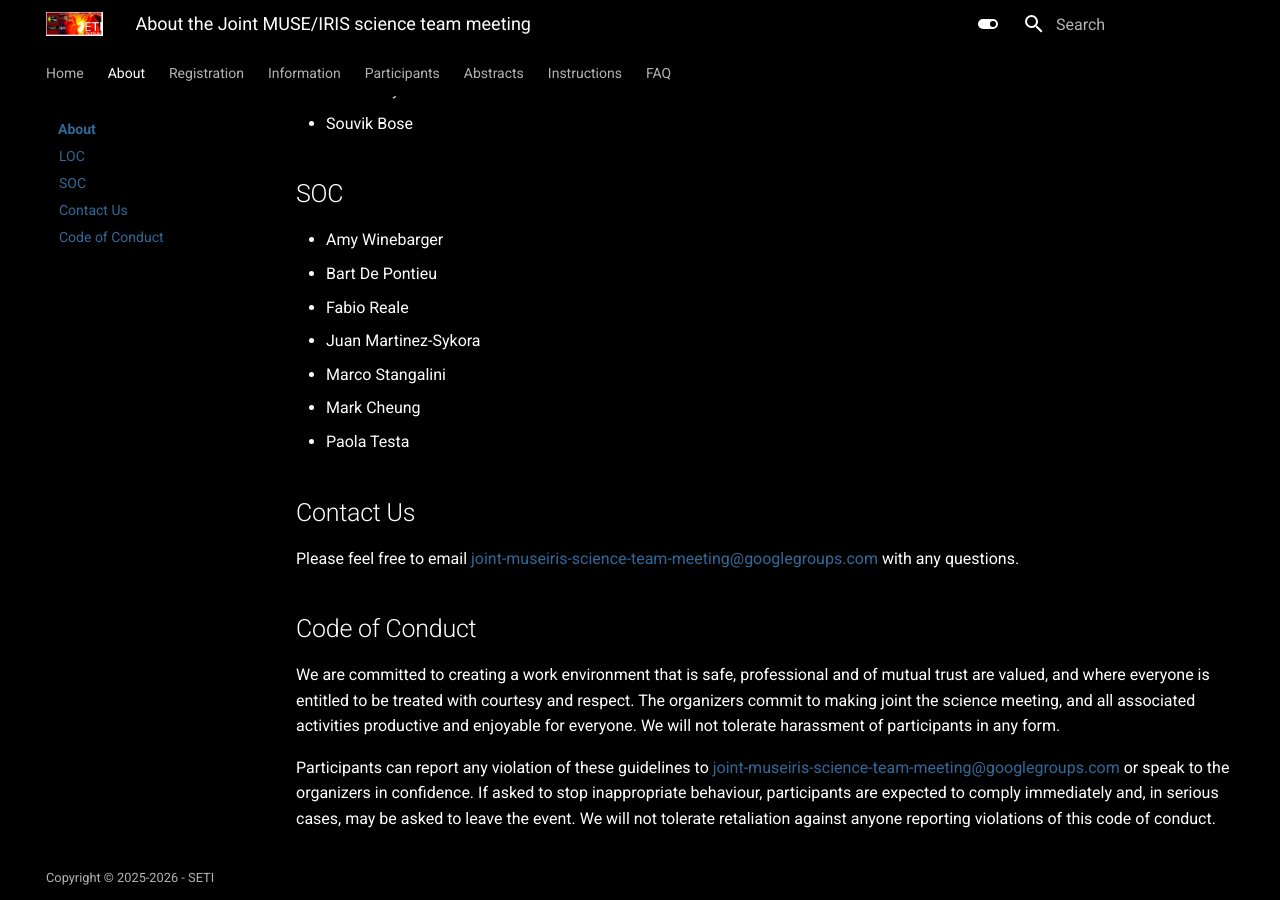
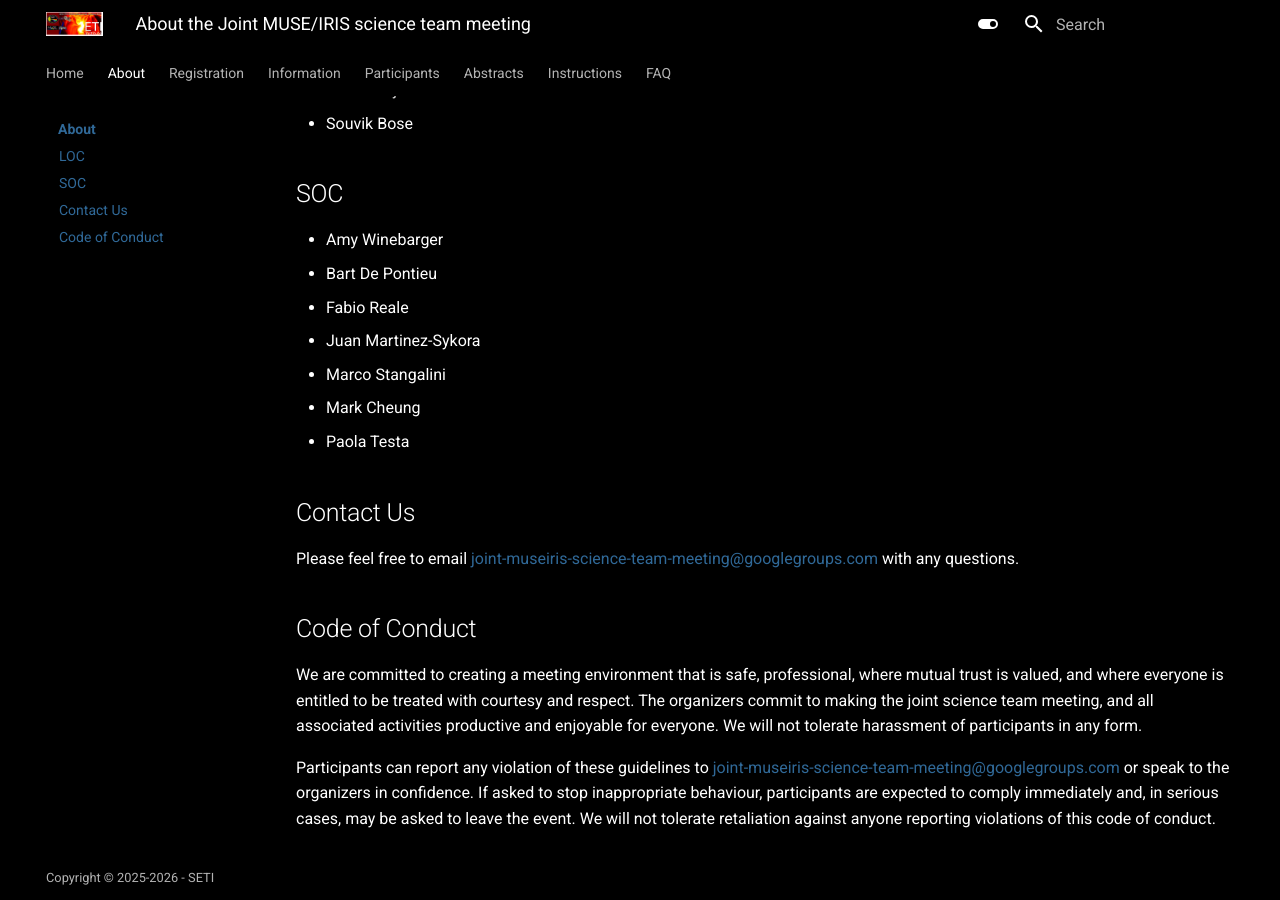
Before and after one commit to LM-SAL/iris_muse_team_meeting, an MkDocs documentation site: the page built from docs/about.md, in a window 1280 px wide and 900 px high, scrolled down 917 px. Built offline with MkDocs 1.6.1 and Material for MkDocs 9.7.7, drawn with Linux system fonts in a browser that asks for light colours.

Commit message:
Update about.md

```diff
--- a/docs/about.md
+++ b/docs/about.md
@@ -29,8 +29,8 @@ Please feel free to email [joint-museiris-science-team-meeting@googlegroups.com]
 
 ## Code of Conduct
 
-We are committed to creating a work environment that is safe, professional and of mutual trust are valued, and where everyone is entitled to be treated with courtesy and respect.
-The organizers commit to making joint the science meeting, and all associated activities productive and enjoyable for everyone.
+We are committed to creating a meeting environment that is safe, professional, where mutual trust is valued, and where everyone is entitled to be treated with courtesy and respect.
+The organizers commit to making  the joint science team meeting, and all associated activities productive and enjoyable for everyone.
 We will not tolerate harassment of participants in any form.
 
 Participants can report any violation of these guidelines to [joint-museiris-science-team-meeting@googlegroups.com](mailto:joint-museiris-science-team-meeting@googlegroups.com) or speak to the organizers in confidence.
```
